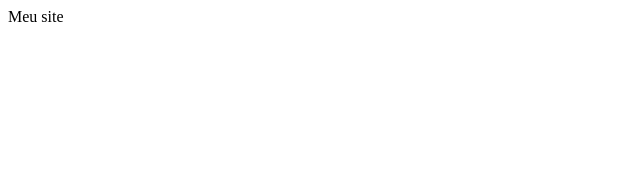
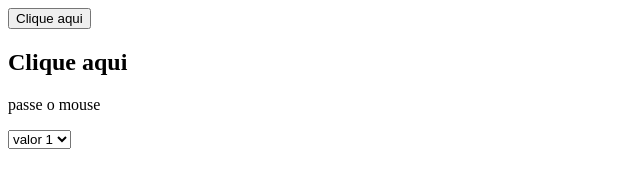
Before and after one commit to MarcosReisCarvalho/Introducao-ao-JS-DIO, a plain HTML site: page index.html in a window 1280 px wide. Shown: the whole page, without its empty margins (0-640 px from the left). Drawn offline with Linux system fonts and the light colour scheme.

Commit message:
mais aulas

```diff
--- a/index.html
+++ b/index.html
@@ -7,7 +7,15 @@
     <title>Document</title>
     <script src="/js/main.js"></script>
 </head>
-<body>
-    Meu site
+<body onload="carregou()">
+    <button type="button" onclick="clicou()">Clique aqui</button>
+    <h3 id="thanks"></h3>
+    <h2 onclick="pagina()">Clique aqui</h2>
+    <p id="mouse" onmouseover="over(this)" onmouseout="voltar(this)">passe o mouse</p>
+    <select name="" id="" onchange="change(this)">
+        <option value="1">valor 1</option>
+        <option value="2">valor 2</option>
+        <option value="3">valor 3</option>
+    </select>
 </body>
 </html>
--- a/js/main.js
+++ b/js/main.js
@@ -1,12 +1,105 @@
+function carregou(){
+    alert("Página carregada com sucesso");
+};
+
+function clicou(){
+    document.getElementById("thanks").innerHTML = "<b>Obrigado por clicar</b>";
+}
+
+function pagina(){
+    window.open("https://github.com/MarcosReisCarvalho"); //Abre em outra janela
+    //ou
+    //window.location.href = "https://github.com/MarcosReisCarvalho"
+    //abre na mesma janela
+}
+
+function over(elemento){
+    //document.getElementById("mouse").innerHTML = "Obrigado por passar o mouse";
+
+    elemento.innerHTML = "Obrigado por passar o mouse";
+}
+
+function voltar(elemento){
+    //document.getElementById("mouse").innerHTML = "passe o mouse";
+
+    elemento.innerHTML = "passe o mouse"
+}
+
+function change(elemento){
+    console.log(elemento.value);
+}
+
+/*
+var d = new Date();
+console.log(d.getHours());
+
+function validarIdade(idade){
+    var validar;
+    if(idade >= 18){
+        validar = true;
+    }else{
+        validar = false;
+    }
+
+    return validar;
+}
+
+var idade = prompt("Qual é a sua idade ? ");
+console.log(validarIdade(idade));
+
+function setReplace(frase, nome, novo_nome){
+    return frase.replace(nome, novo_nome);
+}
+
+console.log(setReplace("Vai Japão", "Japão", "Brasil"));
+
+for(var count = 0; count <= 5; count++){
+    alert(count);
+};
+*/
+/*
+var count = 5;
+while ( count < 6){
+    console.log(count);
+    count++
+};
+
+var idade = prompt("Qual é a sua idade ? ")
+if (idade >= 18){
+    alert("maior de idade")
+}else{
+    alert("menor de idade")
+}
+*/
+/*
 var nome = "Marcos Reis";
 var idade = 20;
 var idade2 = 10;
 var frase = "Japão é o melhor time do mundo";
-//alert(`Bem vindo ${nome}`);
-//alert(idade + idade2);
+alert(`Bem vindo ${nome}`);
+alert(idade + idade2);
 //Caso os valores fossem strings os valores seriam concatenados, não somados
 console.log(idade + idade2)
 console.log(frase.replace("Japão", "Brasil"));
 console.log(frase.replace("Japão", "Itália"));
 console.log(frase.toUpperCase());
 console.log(frase.toLowerCase());
+*/
+//var lista = ["maçã", "pera", "laranja"];
+//lista.push("uva") //insere dado
+//console.log(lista)
+//lista.pop() //retira dado do array
+//console.log(lista.length); //mostra a quantidade de itens no array
+//console.log(lista.toString()) //transforma o array em string
+//console.log(lista.join("-"))//transforma em string e coloca separador ente cada iten do array
+
+/*Dicionário*/
+/*
+var frutas = [{nome:"maçã", cor: "vermelho"},{nome:"uva", cor:"roxo"}];
+console.log(frutas)
+console.log(frutas[0].nome)
+
+var fruta = {nome:"maçã", cor: "vermelho"};
+console.log(fruta)
+console.log(fruta.nome)
+*/
```
